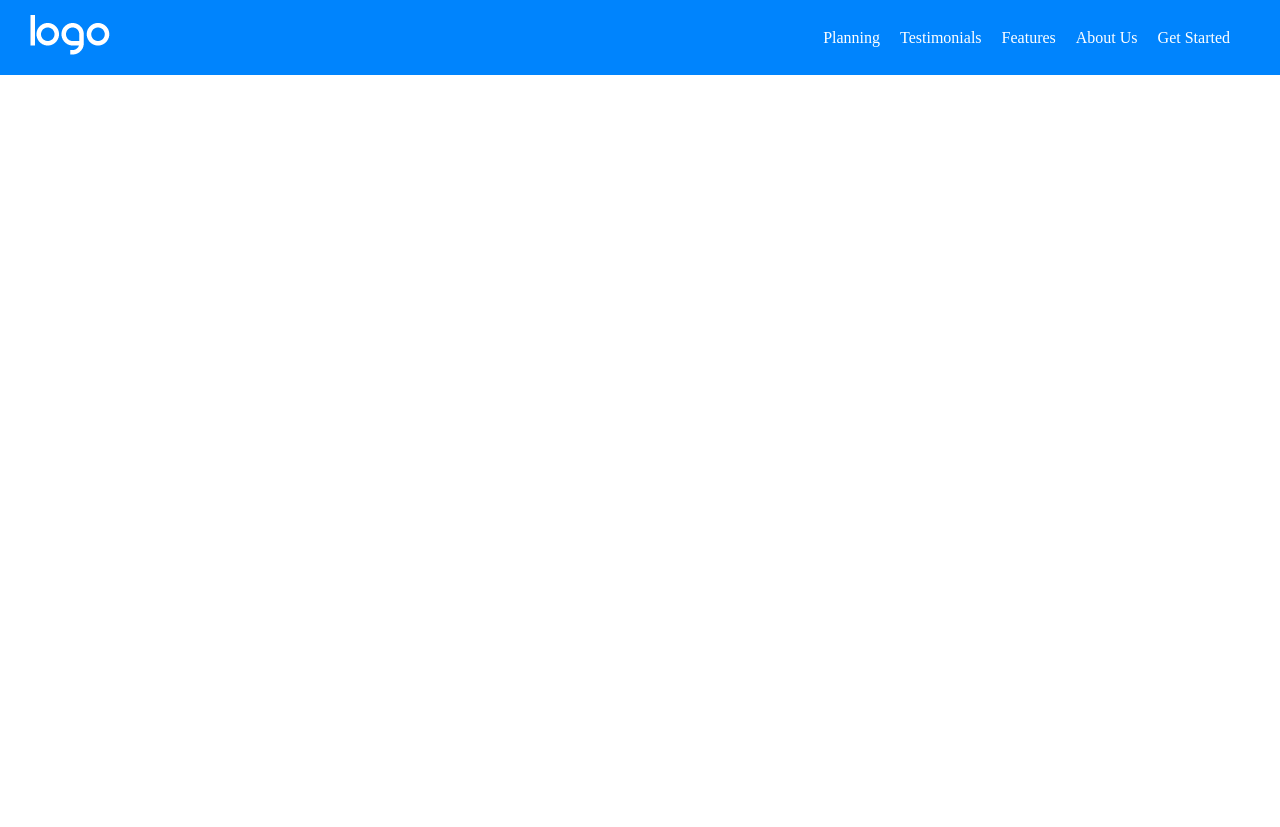
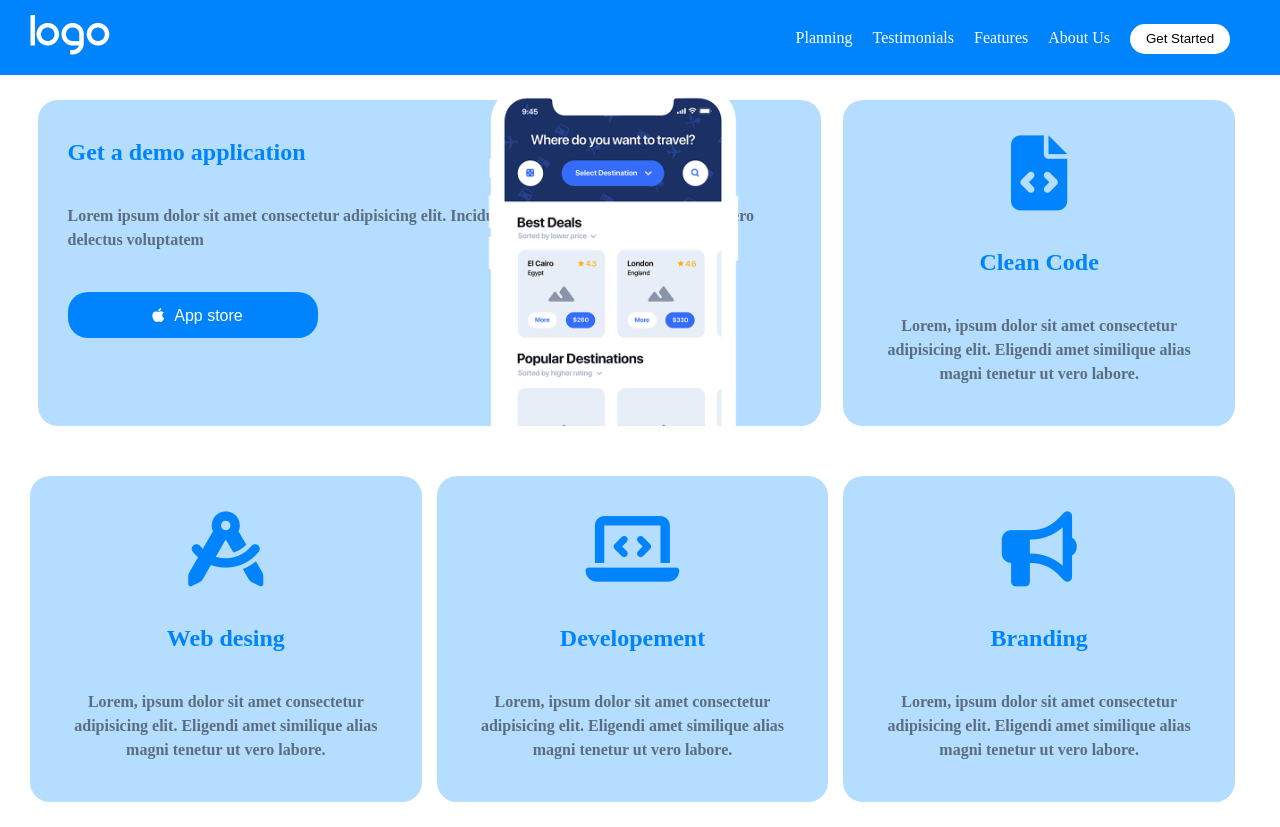
Before and after one commit to tinotringali/htmlcss-responsive-layout, a plain HTML site: page index.html in a window 1280 px wide. Before the commit the page ends 800 px from the top, so only its background shows below. Drawn offline with Linux system fonts and the light colour scheme.

Commit message:
agg prima sez. responsive, questa notte non dormo.

```diff
--- a/css/style.css
+++ b/css/style.css
@@ -24,6 +24,11 @@ ___________
     display: flex;
 }
 
+.row{
+    display: flex;
+    flex-wrap: wrap;
+}
+
 .justufy-content-between{
     justify-content: space-between;
 }
@@ -44,6 +49,12 @@ ___________
 .padding{
     padding-top: .9375rem;
     padding-bottom: .625rem;
+}
+
+.icon{
+    color: var(--first-color);
+    font-size: 4.6875rem;
+    margin-top: 2.1875rem;
 }
 /*
 ___________
@@ -79,3 +90,96 @@ header .header-menu{
         display: none;
     }
 }
+
+/*
+___________
+main
+___________
+*/
+
+.col{
+    width: 100%;
+    background-color: var(--first-color-light);
+    text-align: center;
+    border-radius: 20px;
+    line-height: 1.5rem;
+    margin: 25px auto;
+    padding: 0 30px;
+    position: relative;
+
+}
+
+.container .row .col h2{
+    margin: 40px 0;
+    color: var(--first-color)
+}
+
+.container .row .col p{
+    color: #5a6e7f;
+    font-size: 16px;
+    margin-bottom: 40px;
+    font-weight: bold;
+}
+
+.container .row .col button{
+   background-color: var(--first-color);
+   width: 250px;
+   font-size: medium;
+   text-align: center;
+   border-radius: 20px;
+   border: none;
+   margin-bottom: 40px;
+}
+
+.fa-apple{
+    margin: 15px 10px;
+
+}
+
+.phone{
+    width: 100%;
+}
+
+@media screen and (min-width:768px){
+
+    .col{
+        width: calc(100% / 3 - 15px);
+        margin-right: 15px;
+    }
+
+    .col:first-child{
+        width: calc((100% / 3 - 15px) * 2);
+        text-align: left;
+    }
+    .phone{
+        width: 60%;
+    }
+}
+
+@media screen and (min-width:992px){
+
+    .col{
+        width: calc(100% / 3 - 15px);
+        margin-right: 15px;
+    }
+
+    .col:first-child{
+        width: calc((100% / 3 - 15px) * 2);
+        text-align: left;
+    }
+
+    .inline-list button{
+        background-color: #fff;
+        border-radius: 20px;
+        border: none;
+        width: 100px;
+        height: 30px;
+
+    }
+    .phone{
+        position: absolute;
+        right: 50px;
+        bottom: 0px;
+        width: 40%;
+    }
+}
--- a/index.html
+++ b/index.html
@@ -21,7 +21,7 @@
                         <li>Testimonials</li>
                         <li>Features</li>
                         <li>About Us</li>
-                        <li>Get Started</li>
+                        <li><button>Get Started</button></li>
                     </ul>
                 </nav>
             </div>
@@ -29,7 +29,48 @@
     </header>
     <!-- fine header -->
     <!-- inizio main -->
-    <main></main>
+    <main>
+        <section>
+
+        </section>
+        <section class="info-site">
+            <div class="container">
+                <div class="row">
+                    <div class="col">
+                        <h2>Get a demo application</h2>
+                        <p><strong>Lorem ipsum dolor sit amet consectetur adipisicing elit. Incidunt ipsa repellendus voluptatum, libero delectus voluptatem</strong>
+                        </p>
+                        <button class="text-white"><i class="fa-brands fa-apple"></i>App store</button>
+                        <img class="phone" src="img/phone.png" alt="telefono">
+                    </div>
+                    <div class="col">
+                        <i class="fa-solid fa-file-code icon"></i>
+                        <h2>Clean Code</h2>
+                        <p>Lorem, ipsum dolor sit amet consectetur adipisicing elit. Eligendi amet similique alias magni tenetur ut vero labore.</p>
+                    </div>
+                    <div class="col">
+                        <i class="fa-solid fa-compass-drafting icon"></i>
+                        <h2>Web desing</h2>
+                        <p>Lorem, ipsum dolor sit amet consectetur adipisicing elit. Eligendi amet similique alias magni tenetur ut vero labore.</p>
+                    </div>
+                    <div class="col">
+                        <i class="fa-solid fa-laptop-code icon"></i>
+                        <h2>Developement</h2>
+                        <p>Lorem, ipsum dolor sit amet consectetur adipisicing elit. Eligendi amet similique alias magni tenetur ut vero labore.</p>
+                    </div>
+                    <div class="col">
+                        <i class="fa-solid fa-bullhorn icon"></i>
+                        <h2>Branding</h2>
+                        <p>Lorem, ipsum dolor sit amet consectetur adipisicing elit. Eligendi amet similique alias magni tenetur ut vero labore.</p>
+                    </div>
+                </div>
+            </div>
+        </section>
+        <section></section>
+        <section></section>
+        <section></section>
+        <section></section>
+    </main>
     <!-- fine main -->
     <!-- inizio footer -->
     <footer></footer>
```
